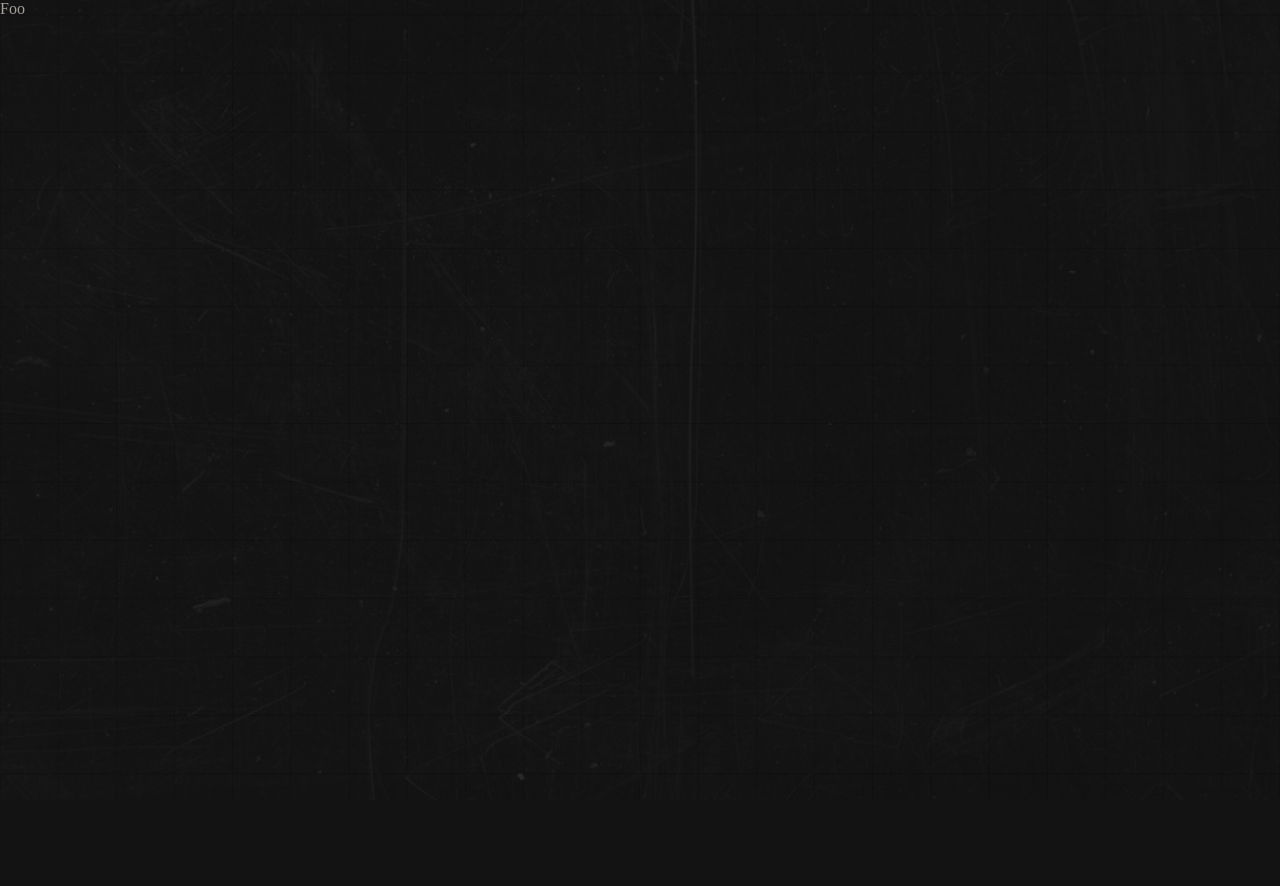
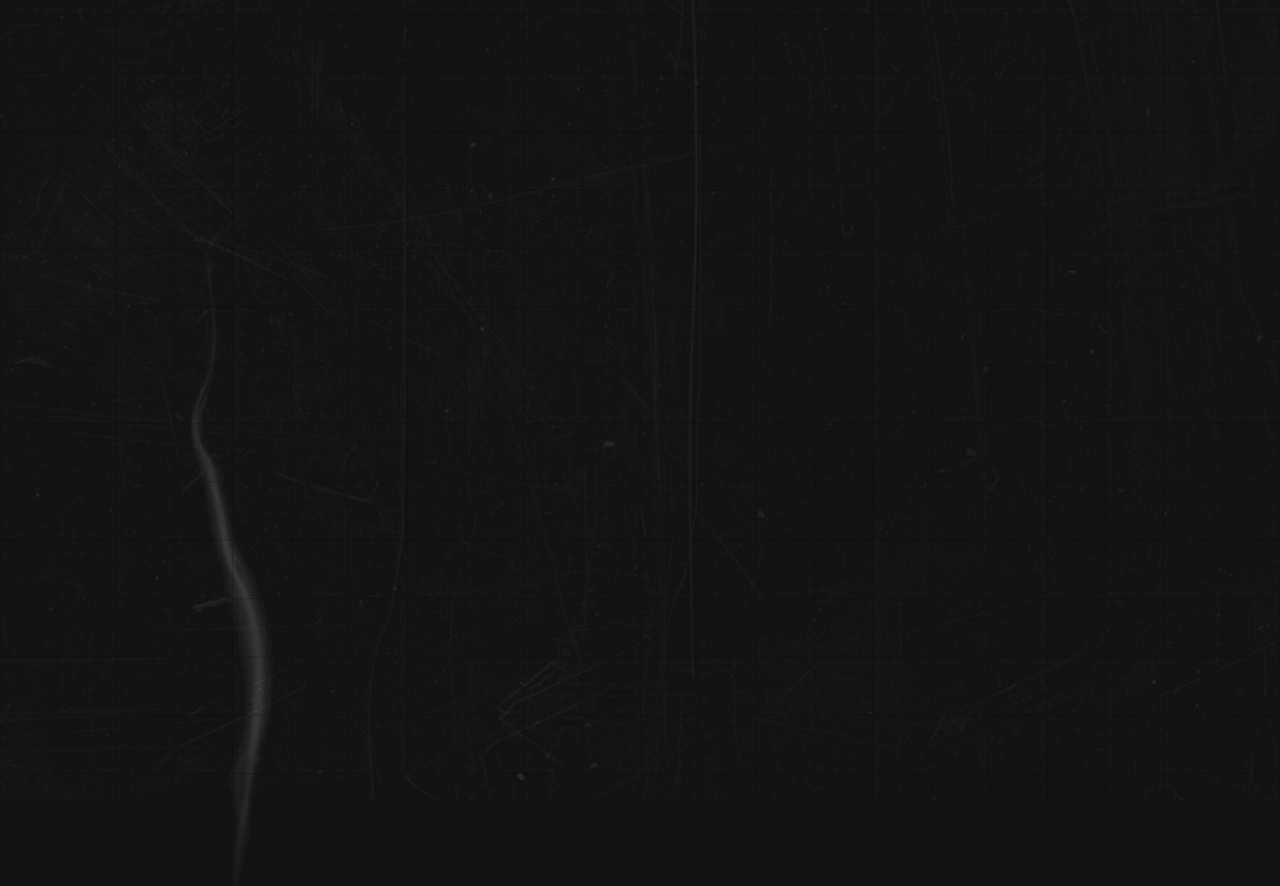
Before and after one commit to fnandesrafael/memoryboard, a React (Vite) app: page / in a window 1280 px wide. Shown: the top 886 px of the page. Before the commit the page ends 800 px from the top, so only its background shows below. Built offline with nearby package versions, Linux system fonts and the light colour scheme.

Commit message:
feat: add framer-motion and smoke gif to the project

```diff
--- a/package.json
+++ b/package.json
@@ -10,6 +10,7 @@
     "preview": "vite preview"
   },
   "dependencies": {
+    "framer-motion": "^10.16.4",
     "react": "^18.2.0",
     "react-dom": "^18.2.0",
     "styled-components": "^6.0.7"
--- a/src/App.tsx
+++ b/src/App.tsx
@@ -1,9 +1,14 @@
 import React from 'react';
+import smoke from '@assets/gifs/smoke.gif';
 
 import * as S from './global.styles';
 
 function App() {
-  return <S.AppWrapper>Foo</S.AppWrapper>;
+  return (
+    <S.AppWrapper>
+      <S.SmokeElement src={smoke} alt="" />
+    </S.AppWrapper>
+  );
 }
 
 export default App;
--- a/src/global.styles.ts
+++ b/src/global.styles.ts
@@ -1,4 +1,5 @@
 import styled, { createGlobalStyle } from 'styled-components';
+import { motion } from 'framer-motion';
 import grunge from '@assets/textures/grunge.png';
 import grid from '@assets/textures/grid.png';
 
@@ -15,6 +16,7 @@ export const Overall = createGlobalStyle`
   body {
     background-color: #131313;
     color: #B3B0AA;
+    overflow: hidden;
 
     &::after {
       background-image: ${`url(${grunge})`};
@@ -52,3 +54,12 @@ export const AppWrapper = styled.div`
     z-index: 10;
   }
 `;
+
+export const SmokeElement = styled(motion.img)`
+  bottom: -12rem;
+  left: -16rem;
+  height: 64rem;
+  mix-blend-mode: lighten;
+  opacity: 0.25;
+  position: absolute;
+`;
```
Also changed, not shown: .eslintrc.json, src/assets/gifs/smoke.gif (added).
